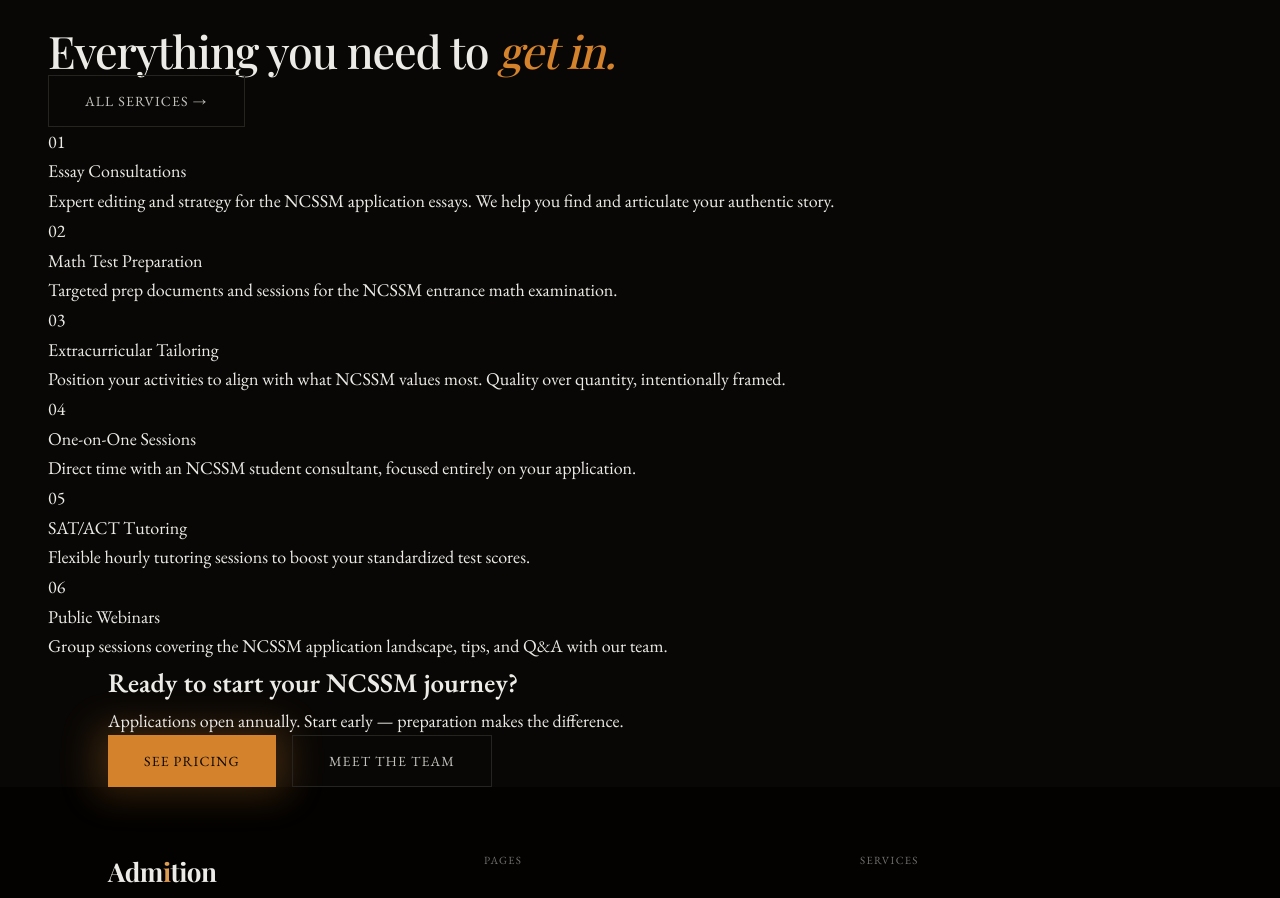
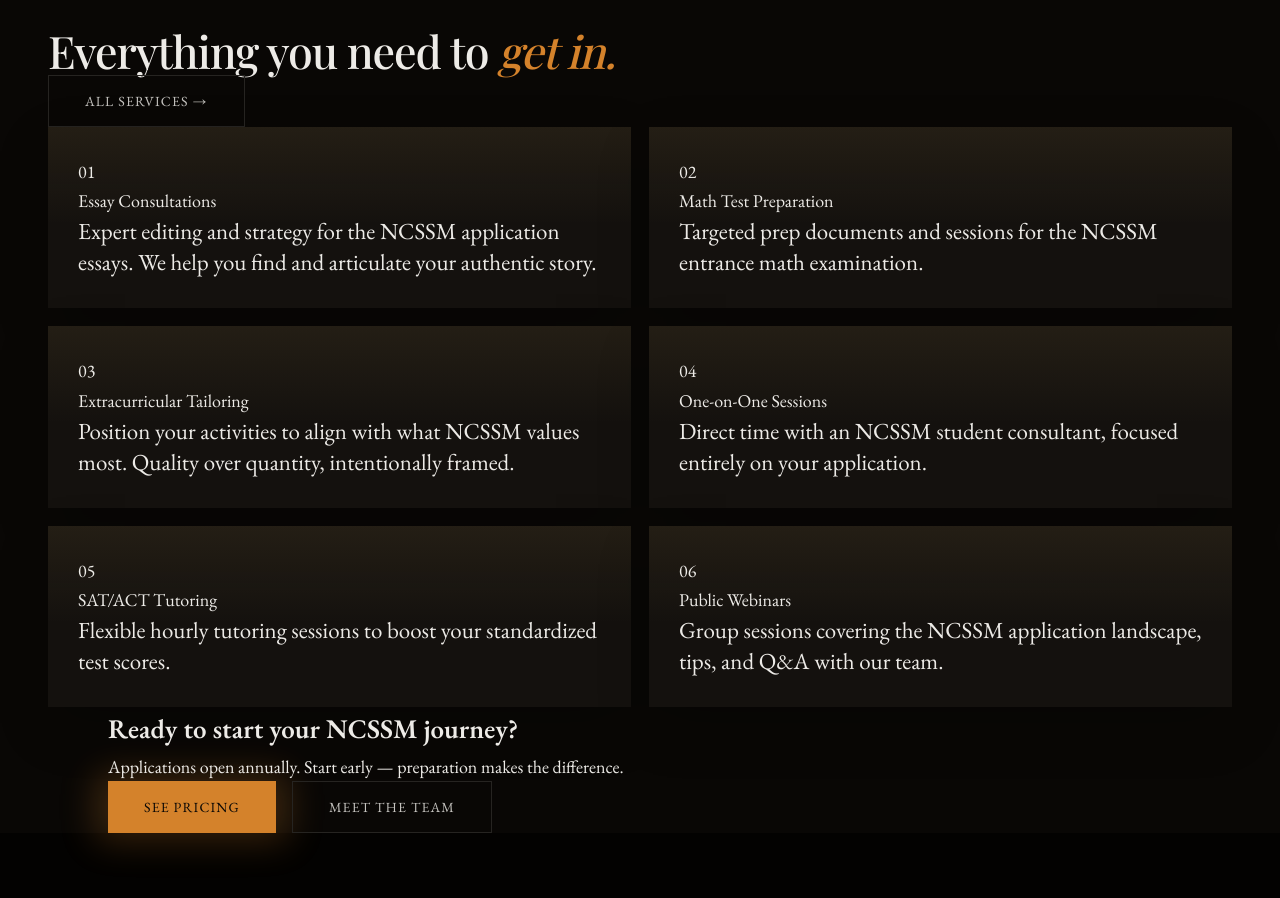
Before and after one commit to abhav24/Admition, a React (Vite) app: page / in a window 1280 px wide. Shown: the part 1960-2858 px from the top of the page. Built offline with nearby package versions, Linux system fonts and the light colour scheme; a web font is replaced by a local one.

Commit message:
Redesign Admition site — index.html, react.svg (+3)

```diff
--- a/src/pages/ServicesPage.css
+++ b/src/pages/ServicesPage.css
@@ -1,59 +1,61 @@
-.services-full { padding: 40px 0 120px; }
-
-.service-row {
-  display: grid;
-  grid-template-columns: 320px 1fr;
-  gap: 80px;
-  padding: 64px 0;
-  border-top: 1px solid var(--rule);
-  align-items: start;
-}
-.service-row:last-child { border-bottom: 1px solid var(--rule); }
-
-.service-row-label {
-  font-family: var(--ff-display);
-  font-size: 28px;
-  font-weight: 500;
-  letter-spacing: -0.02em;
-  line-height: 1.2;
-  position: sticky;
-  top: 100px;
+.services-list {
+  padding-top: 32px;
 }
 
-.service-row-tag {
-  display: inline-block;
-  font-family: var(--ff-body);
-  font-size: 11px;
-  letter-spacing: 0.1em;
-  text-transform: uppercase;
-  color: var(--green);
-  border: 1px solid var(--green);
-  padding: 4px 10px;
-  margin-bottom: 12px;
+.services-grid {
+  display: grid;
+  grid-template-columns: repeat(2, 1fr);
+  gap: 18px;
 }
 
-.service-row-content {
-  font-size: 17px;
-  color: var(--charcoal-3);
-  line-height: 1.8;
-  margin-bottom: 0;
+.service-card {
+  border: 1px solid var(--line);
+  background:
+    linear-gradient(180deg, rgba(240, 198, 109, 0.07), transparent 54%),
+    var(--surface);
+  padding: 30px;
+  box-shadow: 0 20px 50px rgba(0, 0, 0, 0.2);
+  transition: transform 0.18s ease, border-color 0.18s ease;
 }
 
-.service-list { list-style: none; margin-top: 24px; }
-.service-list li {
-  padding: 14px 0;
-  border-bottom: 1px solid var(--rule);
-  font-size: 16px;
+.service-card:hover {
+  border-color: rgba(240, 198, 109, 0.7);
+  transform: translateY(-3px);
+}
+
+.service-card h2 {
+  margin-bottom: 10px;
+  color: var(--ink);
+  font-family: var(--ff-display);
+  font-size: 36px;
+  line-height: 1.05;
+}
+
+.service-card p {
+  color: var(--muted);
+  font-size: 23px;
+  line-height: 1.35;
+}
+
+.service-card ul {
   display: flex;
-  align-items: center;
-  gap: 12px;
-  color: var(--charcoal-2);
+  flex-wrap: wrap;
+  gap: 10px;
+  margin-top: 22px;
+  list-style: none;
 }
-.service-list li::before {
-  content: '';
-  width: 6px; height: 6px;
-  background: var(--gold);
-  border-radius: 50%;
-  flex-shrink: 0;
+
+.service-card li {
+  border: 1px solid var(--line);
+  background: var(--accent-soft);
+  color: var(--ink);
+  padding: 8px 12px;
+  font-size: 19px;
+  font-weight: 700;
 }
-.service-list li:first-child { border-top: 1px solid var(--rule); }
+
+@media (max-width: 760px) {
+  .services-grid {
+    grid-template-columns: 1fr;
+  }
+}
```
